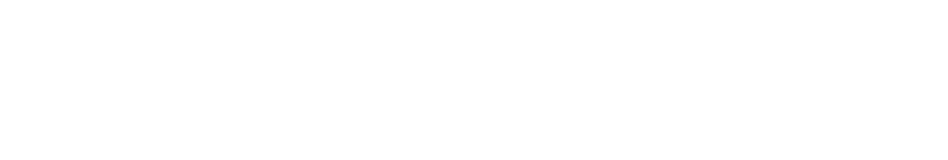
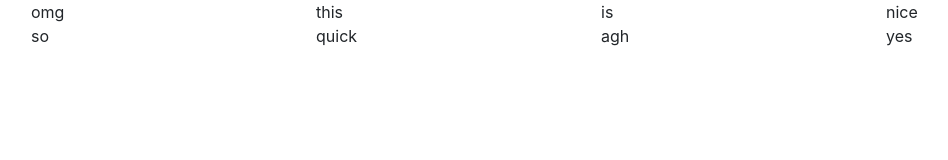
Before and after one commit to Lisonallie/Frameworking-FTW, a plain HTML site: page index.html in a window 1280 px wide. Shown: the whole page, without its empty margins (54-1002 px from the left). Drawn offline with nearby package versions, Linux system fonts and the light colour scheme.

Commit message:
setting up rows and columns

```diff
--- a/index.html
+++ b/index.html
@@ -1,15 +1,32 @@
 <!doctype html>
 <html lang="en">
-  <head>
+
+<head>
     <meta charset="utf-8">
     <link rel="stylesheet" type="text/css" href="style.css">
     <meta http-equiv="X-UA-Compatible" content="ie=edge">
     <meta name="viewport" content="width=device-width, initial-scale=1, shrink-to-fit=no">
-    <link rel="stylesheet" href="https://stackpath.bootstrapcdn.com/bootstrap/4.3.1/css/bootstrap.min.css" integrity="sha384-ggOyR0iXCbMQv3Xipma34MD+dH/1fQ784/j6cY/iJTQUOhcWr7x9JvoRxT2MZw1T" crossorigin="anonymous">
+    <link rel="stylesheet" href="https://stackpath.bootstrapcdn.com/bootstrap/4.3.1/css/bootstrap.min.css"
+        integrity="sha384-ggOyR0iXCbMQv3Xipma34MD+dH/1fQ784/j6cY/iJTQUOhcWr7x9JvoRxT2MZw1T" crossorigin="anonymous">
 
     <title>Frameworks FTW!</title>
-  </head>
-  <body>
+</head>
 
-  </body>
-  </html>
+<body>
+    <div class="container">
+        <div class="row">
+            <div class="col">omg</div>
+            <div class="col">this</div>
+            <div class="col">is</div>
+            <div class="col">nice</div>
+        </div>
+        <div class="row">
+            <div class="col">so</div>
+            <div class="col">quick</div>
+            <div class="col">agh</div>
+            <div class="col">yes</div>
+        </div>
+    </div>
+</body>
+
+</html>
```
